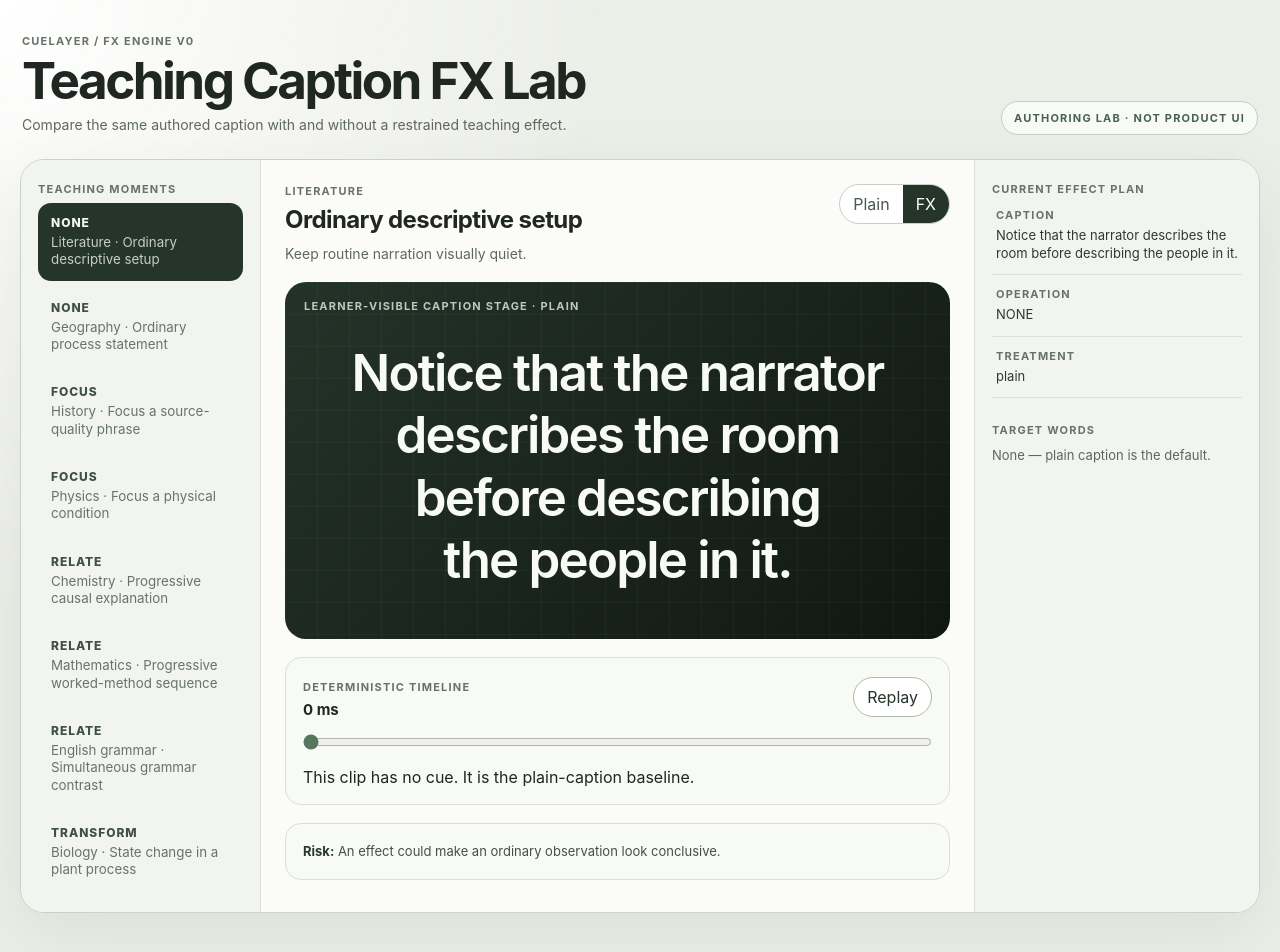
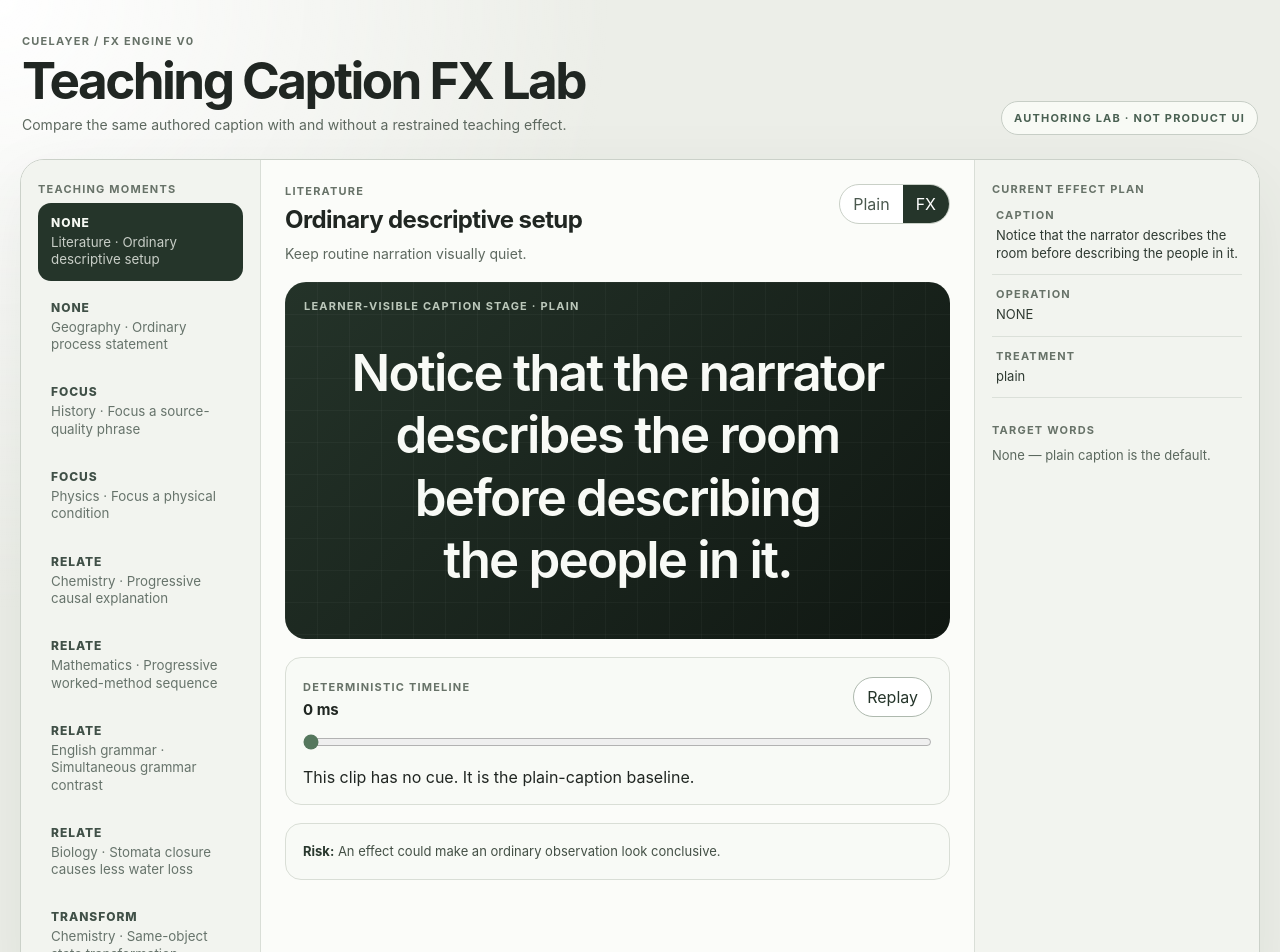
Before and after one commit to shhh-hoo/cuelayer, a React (Vite) app: page / in a window 1280 px wide. Shown: the top 952 px of the page. Built offline with nearby package versions, Linux system fonts and the light colour scheme.

Commit message:
fix: prepare Phase 1 for visual review

```diff
--- a/src/App.tsx
+++ b/src/App.tsx
@@ -3,6 +3,7 @@ import { FxLab } from "./lab/FxLab";
 import { Showcase } from "./showcase/Showcase";
 
 export default function App() {
-  if (window.location.pathname.endsWith("/showcase")) return <Showcase />;
+  const isShowcase = window.location.hash === "#/showcase" || new URLSearchParams(window.location.search).get("view") === "showcase" || window.location.pathname.endsWith("/showcase");
+  if (isShowcase) return <Showcase />;
   return <MotionConfig reducedMotion="user"><FxLab /></MotionConfig>;
 }
--- a/src/examples/cases.ts
+++ b/src/examples/cases.ts
@@ -21,5 +21,6 @@ export const fxExamples: FxFixture[] = [
   fixture("chemistry-cause", "Progressive causal explanation", "Chemistry", "As nuclear charge increases, the attraction to the outer electron becomes stronger, so atomic radius decreases.", (words) => [{ kind: "RELATE", targetGroups: [wordIds(words, 1, 4), wordIds(words, 5, 12), wordIds(words, 12, 16)], relation: "cause", treatment: "chain", intensity: "normal", startMs: 1000, durationMs: 1800, holdMs: 1200 }], "Reduce tracking effort across a stated cause chain.", "The treatment must not exaggerate uncertain causality."),
   fixture("maths-sequence", "Progressive worked-method sequence", "Mathematics", "First expand the bracket, then collect the x terms, and finally divide by three.", (words) => [{ kind: "RELATE", targetGroups: [wordIds(words, 0, 4), wordIds(words, 4, 9), wordIds(words, 9, 13)], relation: "sequence", treatment: "ordered-steps", intensity: "normal", startMs: 800, durationMs: 1600, holdMs: 1000 }], "Make the teacher's stated order easier to follow.", "The order could be mistaken for a universal method."),
   fixture("grammar-contrast", "Simultaneous grammar contrast", "English grammar", "A defining relative clause gives essential information, but a non-defining relative clause adds extra information.", (words) => [{ kind: "RELATE", targetGroups: [wordIds(words, 1, 7), wordIds(words, 8, 15)], relation: "contrast", treatment: "split-contrast", intensity: "subtle", startMs: 900, durationMs: 1000, holdMs: 1400 }], "Keep two stated descriptions visually comparable.", "The layout must not imply the definitions are exhaustive."),
-  fixture("biology-transform", "State change in a plant process", "Biology", "When the stomata close, less water vapour leaves the leaf.", (words) => [{ kind: "TRANSFORM", fromWordIds: wordIds(words, 2, 4), toWordIds: wordIds(words, 4, 10), treatment: "state-change", intensity: "normal", startMs: 900, durationMs: 1200, holdMs: 1200 }], "Trace a stated change and its outcome in the same caption.", "The hand-off can appear more explanatory than the speech."),
+  fixture("biology-cause", "Stomata closure causes less water loss", "Biology", "When the stomata close, less water vapour leaves the leaf.", (words) => [{ kind: "RELATE", targetGroups: [wordIds(words, 1, 4), wordIds(words, 4, 10)], relation: "cause", treatment: "chain", intensity: "normal", startMs: 900, durationMs: 1200, holdMs: 1200 }], "Make the stated cause and outcome easier to track.", "The treatment must not imply a cause beyond the spoken relationship."),
+  fixture("chemistry-transform", "Same-object state transformation", "Chemistry", "During melting, solid iodine becomes liquid iodine.", (words) => [{ kind: "TRANSFORM", fromWordIds: wordIds(words, 2, 4), toWordIds: wordIds(words, 5, 7), treatment: "state-change", intensity: "normal", startMs: 900, durationMs: 1200, holdMs: 1200 }], "Show the same material changing state within the caption.", "The effect must preserve the surrounding caption context."),
 ];
--- a/src/renderer/timing.ts
+++ b/src/renderer/timing.ts
@@ -17,9 +17,12 @@ export function playbackEndMs(cue?: EffectCue): number {
 export function resolveCaptionTimeline(cue: EffectCue | undefined, currentMs: number, mode: "plain" | "fx", reducedMotion: boolean): CaptionTimelineState {
   const applyIntensity = (state: CaptionTimelineState): CaptionTimelineState => ({ ...state, emphasis: state.emphasis * ({ subtle: 0.56, normal: 0.78, strong: 1 }[cue?.intensity ?? "subtle"]) });
   if (mode === "plain" || !cue) return applyIntensity({ phase: "plain", emphasis: 0, itemProgress: 0 });
-  if (reducedMotion) return applyIntensity({ phase: "hold", emphasis: 1, itemProgress: 1 });
   const { startMs, durationMs, holdMs } = cue;
   if (currentMs < startMs) return applyIntensity({ phase: "plain", emphasis: 0, itemProgress: 0 });
+  if (reducedMotion) {
+    if (currentMs < startMs + durationMs + holdMs) return applyIntensity({ phase: "hold", emphasis: 1, itemProgress: 1 });
+    return applyIntensity({ phase: "settled", emphasis: 0, itemProgress: 1 });
+  }
   if (currentMs < startMs + durationMs) {
     const progress = durationMs === 0 ? 1 : (currentMs - startMs) / durationMs;
     return applyIntensity({ phase: progress < 0.2 ? "trigger" : "effect", emphasis: progress, itemProgress: progress });
--- a/src/showcase/showcase-data.ts
+++ b/src/showcase/showcase-data.ts
@@ -26,7 +26,7 @@ export const showcaseMoments: ShowcaseMoment[] = [
   { startMs: 16000, durationMs: 4000, clip: clip("showcase-4", "That is why heating a reaction mixture often makes the reaction happen faster.") },
   { startMs: 20000, durationMs: 4000, clip: clip("showcase-relate-contrast", contrastText, { kind: "RELATE", targetGroups: [cueWords("showcase-relate-contrast", contrastText, 1, 4), cueWords("showcase-relate-contrast", contrastText, 6, 12)], relation: "contrast", treatment: "split-contrast", intensity: "subtle", startMs: 1100, durationMs: 900, holdMs: 900 }) },
   { startMs: 24000, durationMs: 4000, clip: clip("showcase-6", "It simply gives the reacting particles another route through the same reaction.") },
-  { startMs: 28000, durationMs: 4000, clip: clip("showcase-transform", transformText, { kind: "TRANSFORM", fromWordIds: cueWords("showcase-transform", transformText, 1, 2), toWordIds: cueWords("showcase-transform", transformText, 4, 11), treatment: "derive", intensity: "normal", startMs: 1000, durationMs: 1100, holdMs: 900 }) },
+  { startMs: 28000, durationMs: 4000, clip: clip("showcase-transform", transformText, { kind: "TRANSFORM", fromWordIds: cueWords("showcase-transform", transformText, 1, 2), toWordIds: cueWords("showcase-transform", transformText, 3, 4), treatment: "derive", intensity: "normal", startMs: 1000, durationMs: 1100, holdMs: 900 }) },
   { startMs: 32000, durationMs: 4000, clip: clip("showcase-8", "The total energy is conserved even though the arrangement of atoms changes.") },
   { startMs: 36000, durationMs: 4000, clip: clip("showcase-focus-spotlight", spotlightText, { kind: "FOCUS", targetWordIds: cueWords("showcase-focus-spotlight", spotlightText, 3, 6), treatment: "spotlight", intensity: "normal", startMs: 1100, durationMs: 800, holdMs: 900 }) },
 ];
```
